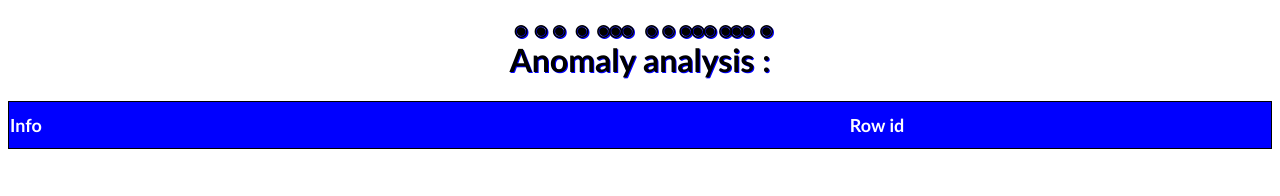
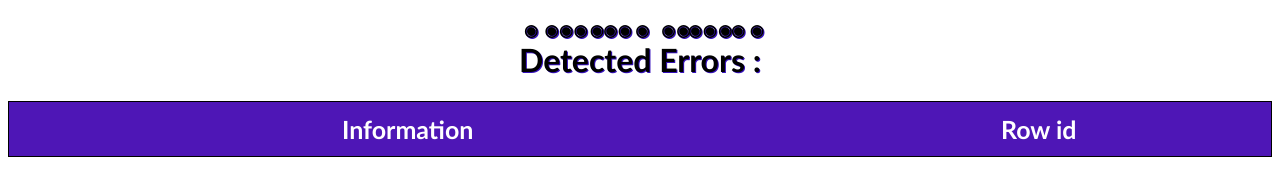
Before and after one commit to Or-Memia/WEBB-application, a website: page view/display.html in a window 1280 px wide. Drawn offline with nearby package versions, Linux system fonts and the light colour scheme.

Commit message:
display font color

```diff
--- a/view/display.css
+++ b/view/display.css
@@ -3,6 +3,7 @@
     border-collapse: collapse;
     width: 100%;
     border: 1px solid black;
+    color: white;
 }
 
 /*#table td, #table th {*/
@@ -21,25 +22,25 @@
 #table th {
     padding-top: 12px;
     padding-bottom: 12px;
-    background-color: blue;
+    background-color: #4e16b6;
     color: white;
 }
 .desc {
-    text-align: left;
+    text-align: center;
     font-family: Calibri;
-    font-size: 18px;
+    font-size: 25px;
 
 }
 
 .time {
     text-align: center;
     font-family: Calibri;
-    font-size: 18px;
+    font-size: 25px;
 }
 .table-title{
     text-align: center;
     font-family: Calibri;
-    text-shadow: 1px 1px blue;
+    text-shadow: 1px 1px #3611bd;
     text-emphasis-style: double-circle;
     font-weight: bold;
 }
--- a/view/display.html
+++ b/view/display.html
@@ -4,14 +4,14 @@
 <head>
     <meta charset="UTF-8">
     <link rel="stylesheet" href="display.css">
-    <title>Title</title>
+    <title>Errors</title>
 </head>
 <body>
-  <h1 class="table-title">Anomaly analysis :</h1>
+  <h1 class="table-title">Detected Errors :</h1>
   <table width="80%" id="table">
       <thead>
           <tr>
-              <th class="desc">Info</th>
+              <th class="desc">Information</th>
               <th class="time">Row id</th>
           </tr>
       </thead>
```
Also changed, not shown: view/index.css (+4 -4 lines), view/index.html (+2 -2 lines).
